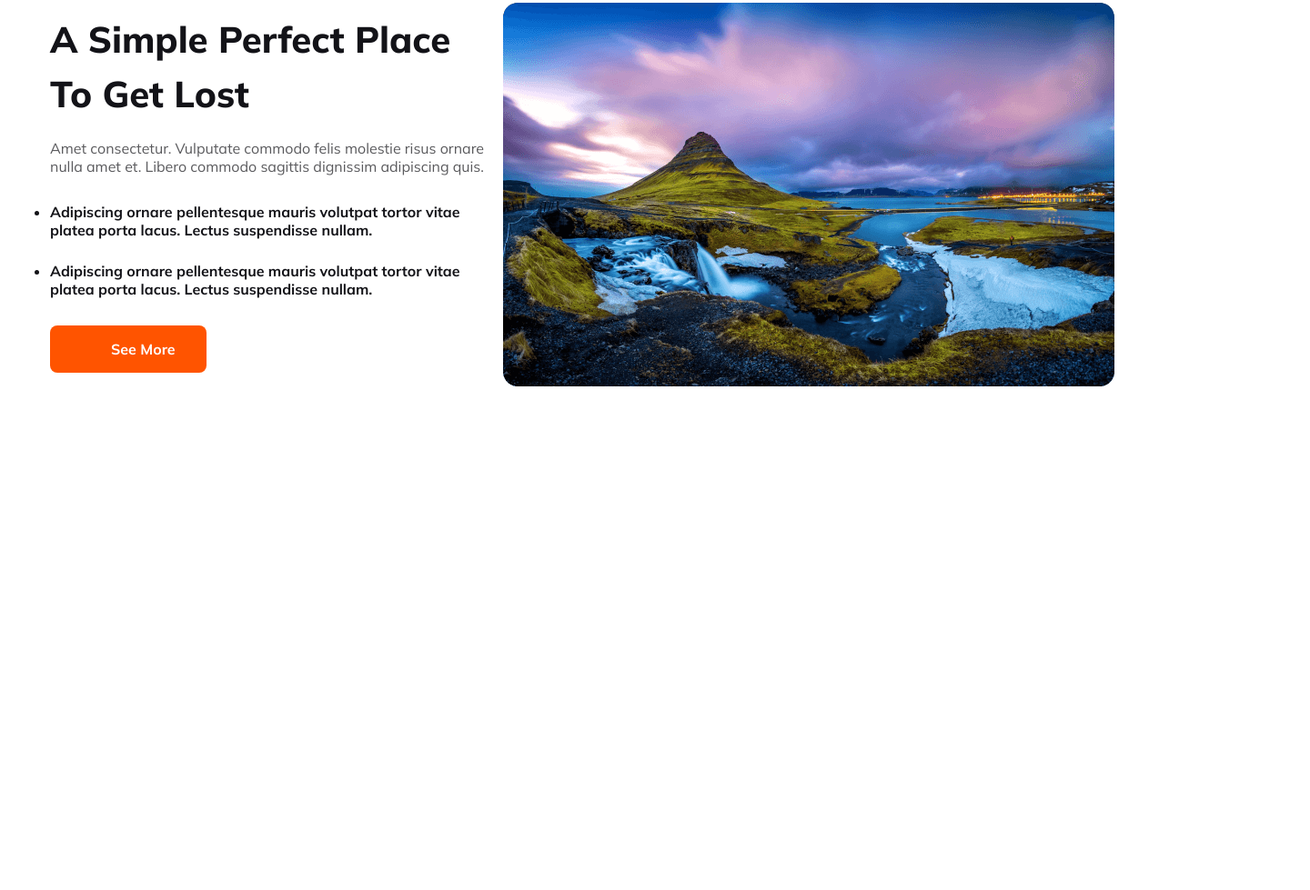
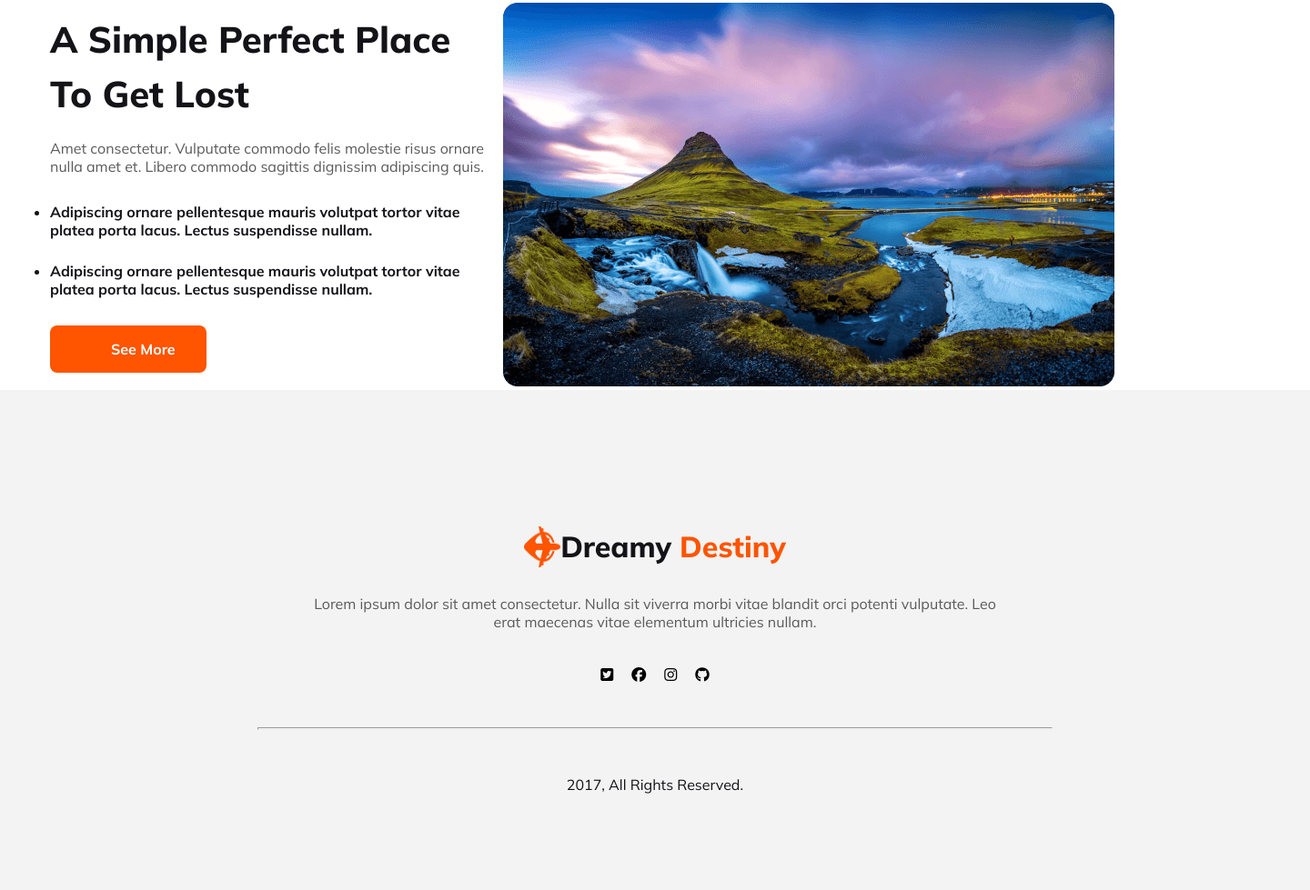
Before and after one commit to IstiyakIfti/second-assignment, a plain HTML site: page index.html in a window 1280 px wide. Shown: the part 3343-4322 px from the top of the page at 91% size, 1440 px wide, since content can reach past the window. Before the commit the page ends 3772 px from the top, so only its background shows below. Drawn offline with Linux system fonts and the light colour scheme.

Commit message:
footer section added

```diff
--- a/index.html
+++ b/index.html
@@ -5,8 +5,11 @@
     <meta charset="UTF-8">
     <meta name="viewport" content="width=device-width, initial-scale=1.0">
     <title>DreamyDestiny</title>
+    <link rel="stylesheet" href="styles/styles.css">
+
+    <link rel="stylesheet" href="https://cdnjs.cloudflare.com/ajax/libs/font-awesome/6.5.1/css/all.min.css" integrity="sha512-DTOQO9RWCH3ppGqcWaEA1BIZOC6xxalwEsw9c2QQeAIftl+Vegovlnee1c9QX4TctnWMn13TZye+giMm8e2LwA==" crossorigin="anonymous" referrerpolicy="no-referrer" />
 </head>
-<link rel="stylesheet" href="styles/styles.css">
+
 
 <body>
     <!-- Header section start -->
@@ -222,6 +225,30 @@
         <!-- A Simple Perfect Place To Get Lost section end -->
     </main>
     <!-- main section end -->
+
+<!-- footer section start -->
+
+    <footer class="footer-section-container">
+        <div class="footer-section-top">
+            <img src="Images/Group 40071 (2).png" alt="">
+            <p>Dreamy <span class="Destiny">Destiny</span></p>
+        </div>
+        <div class="footer-section-text">
+            <p>Lorem ipsum dolor sit amet consectetur. Nulla sit viverra morbi vitae blandit orci potenti vulputate. Leo erat maecenas vitae elementum ultricies nullam. </p>
+        </div>
+        <div class="footer-section-icons">
+            <i class="fa-brands fa-square-twitter"></i>
+            <i class="fa-brands fa-facebook"></i>
+            <i class="fa-brands fa-instagram"></i>
+            <i class="fa-brands fa-github"></i>
+        </div>
+        <hr id="horizontal-line">
+
+        <div class="footer-section-rights">
+            2017, All Rights Reserved.
+        </div>
+    </footer>
+<!-- footer section end -->
 </body>
 
 </html>
--- a/styles/styles.css
+++ b/styles/styles.css
@@ -416,7 +416,7 @@ nav li a {
     padding-bottom: 30px;
 }
 
-.simple-perfect-place-div ul > li {
+.simple-perfect-place-div ul>li {
     color: #131318;
     font-size: 1rem;
     font-style: normal;
@@ -424,13 +424,83 @@ nav li a {
 
 }
 
-#list-item{
+#list-item {
     padding-bottom: 25px;
 }
 
-.simple-perfect-place-div button{
+.simple-perfect-place-div button {
     margin-top: 30px;
 }
 
 
 /*   A Simple Perfect Place To Get Lost section style end */
+
+/* footer section styles start */
+
+.footer-section-container {
+    width: 1440px;
+    height: 400px;
+    background: rgba(19, 19, 24, 0.05);
+    margin: 0 auto;
+    padding-top: 150px;
+}
+
+.footer-section-top {
+    display: flex;
+    justify-content: center;
+    align-items: center;
+}
+
+.footer-section-top img {
+    width: 40px;
+    height: 45px;
+}
+
+.footer-section-top p {
+    color: #131318;
+    font-size: 2rem;
+    font-weight: 800;
+    line-height: normal;
+
+}
+
+.Destiny {
+    color: #FF5400;
+    font-size: 2rem;
+    font-weight: 800;
+}
+
+.footer-section-text {
+    color: #5A5A5D;
+    text-align: center;
+    font-size: 1rem;
+    font-weight: 400;
+    width: 769px;
+    margin: 0 auto;
+    padding-top: 30px;
+}
+
+.footer-section-icons {
+    display: flex;
+    justify-content: center;
+    align-items: center;
+    gap: 20px;
+    padding-top: 40px;
+    padding-bottom: 50px;
+}
+
+#horizontal-line {
+    width: 872px;
+    height: 1px;
+    margin: 0 auto;
+}
+
+.footer-section-rights {
+    text-align: center;
+    color: #131318;
+    font-size: 1rem;
+    font-weight: 300;
+    padding-top: 50px;
+}
+
+/* footer section styles end */
```
